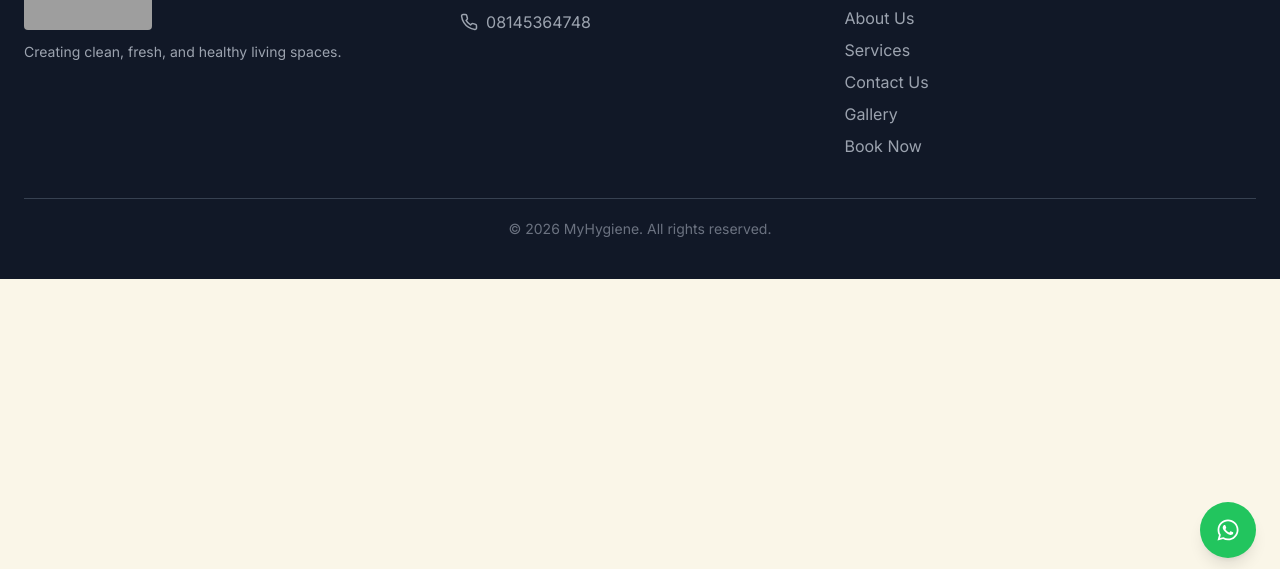
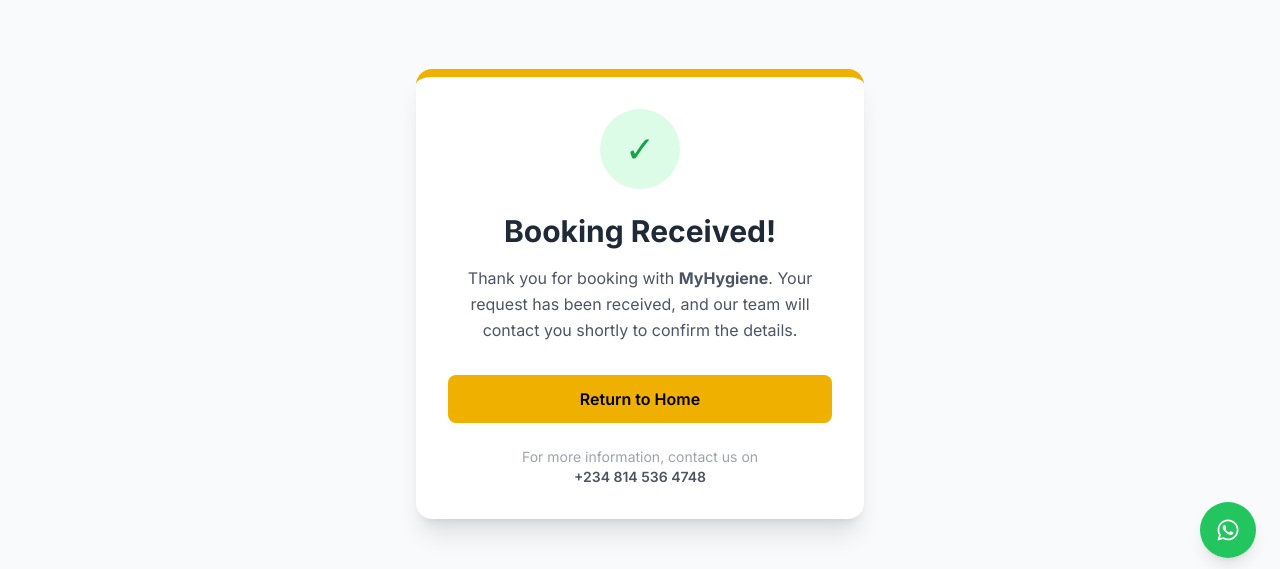
Before and after one commit to ShescoWebdev/MyHygiene, a React (Vite) app in the folder frontend/: page /booking-success in a window 1280 px wide. Shown: the part 218-787 px from the top of the page. Built offline with nearby package versions, Linux system fonts and the light colour scheme; grey boxes are pictures that could not be loaded.

Commit message:
Changed the success message

```diff
--- a/frontend/src/pages/BookingPage.jsx
+++ b/frontend/src/pages/BookingPage.jsx
@@ -1,4 +1,5 @@
 import { useEffect, useState, useRef } from "react";
+import { useNavigate } from "react-router-dom"; // IMPORTED useNavigate
 import PageWrapper from "../components/PageWrapper";
 import API from "../api";
 import Swal from "sweetalert2";
@@ -24,8 +25,10 @@ function BookingPage() {
   const [editIndex, setEditIndex] = useState(null);
 
   const [loadingIndex, setLoadingIndex] = useState(null);
-  const [successMsg, setSuccessMsg] = useState("");
   const [loading, setLoading] = useState(true);
+
+  // Initialize useNavigate
+  const navigate = useNavigate();
 
   // Set up our references for smooth scrolling
   const formRef = useRef(null);
@@ -188,7 +191,9 @@ function BookingPage() {
       );
 
       console.log("SUCCESS:", data);
-      showSuccessMessage();
+
+      // Navigate to the Success Page
+      navigate("/booking-success");
 
       const updatedBookings = bookings.filter((_, i) => i !== index);
       setBookings(updatedBookings);
@@ -210,26 +215,9 @@ function BookingPage() {
     }
   };
 
-  const showSuccessMessage = () => {
-    window.scrollTo({ top: 0, behavior: "smooth" });
-    setSuccessMsg(
-      "Thank you for booking with MyHygiene. Your request has been received, and our team will contact you shortly to confirm the details."
-    );
-
-    setTimeout(() => {
-      setSuccessMsg("");
-    }, 20000);
-  };
-
   return (
     <PageWrapper>
       <div className="min-h-screen bg-gray-50 py-10 px-4">
-
-        {successMsg && (
-          <div className="bg-yellow-500 text-black p-4 rounded-lg mb-4 text-center font-medium shadow">
-            {successMsg}
-          </div>
-        )}
 
       {/* HERO */}
       <div>
--- /dev/null
+++ b/frontend/src/pages/BookingSuccess.jsx
@@ -0,0 +1,32 @@
+import { Link } from "react-router-dom";
+import PageWrapper from "../components/PageWrapper";
+
+function BookingSuccess() {
+  return (
+    <PageWrapper>
+      <div className="min-h-screen flex items-center justify-center bg-gray-50 px-4">
+        <div className="max-w-md w-full bg-white p-8 rounded-2xl shadow-xl text-center border-t-8 border-[#f0b000]">
+          <div className="w-20 h-20 bg-green-100 text-green-600 rounded-full flex items-center justify-center mx-auto mb-6 text-4xl">
+            ✓
+          </div>
+          <h1 className="text-3xl font-bold text-gray-800 mb-4">Booking Received!</h1>
+          <p className="text-gray-600 mb-8 leading-relaxed">
+            Thank you for booking with <strong>MyHygiene</strong>. Your request has been received, and our team will contact you shortly to confirm the details.
+          </p>
+          <Link
+            to="/"
+            className="block w-full py-3 bg-[#f0b000] text-black font-semibold rounded-lg hover:bg-[#d59c02] transition"
+          >
+            Return to Home
+          </Link>
+          <p className="mt-6 text-sm text-gray-400">
+            For more information, contact us on <br />
+            <span className="font-semibold text-gray-600">+234 814 536 4748</span>
+          </p>
+        </div>
+      </div>
+    </PageWrapper>
+  );
+}
+
+export default BookingSuccess;
--- a/frontend/src/router/AnimatedRoutes.jsx
+++ b/frontend/src/router/AnimatedRoutes.jsx
@@ -14,6 +14,7 @@ import BookingPage from "../pages/BookingPage"
 import Photos from "../pages/Photos"
 import Videos from "../pages/Videos"
 import Offline from "../pages/Offline"
+import BookingSuccess from "../pages/BookingSuccess"
 
 function AnimatedRoutes() {
   const location = useLocation()
@@ -50,6 +51,7 @@ useEffect(() => {
                   <Route path="/gallery" element={<Gallery />} />
                   <Route path="/photos" element={<Photos />} />
                   <Route path="/videos" element={<Videos />} />
+                  <Route path="/booking-success" element={<BookingSuccess />} />
                 </Routes>
               </Layout>
             }
```
